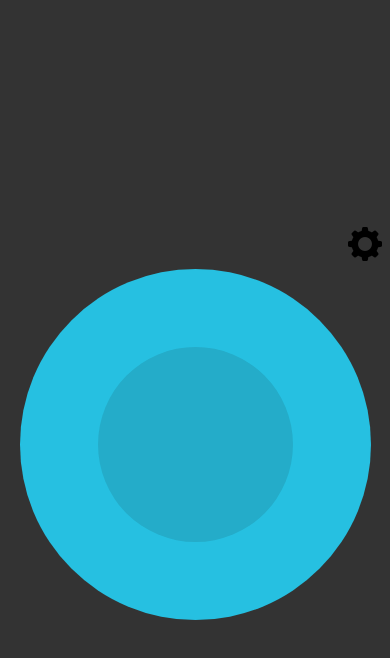
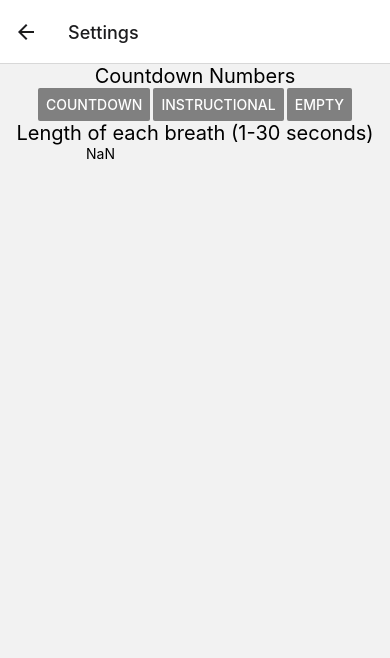
Before and after one commit to Brandon-Dore-1/breathe, a React Native app: screen /Settings in a window 390 px wide. Before the commit this address had no page. Shown: the top 658 px of the page. Built offline with nearby package versions, Linux system fonts and the light colour scheme.

Commit message:
Perform a general code clean-up

```diff
--- a/App.js
+++ b/App.js
@@ -10,15 +10,13 @@ export default function App() {
   return (
     <NavigationContainer>
       <Stack.Navigator
-        screenOptions={{
-          headerShown: false,
-        }}
+
       >
         <Stack.Group>
           <Stack.Screen name="Home" component={BreathePage} />
         </Stack.Group>
         <Stack.Group screenOptions={{ presentation: "modal" }}>
-          <Stack.Screen name="SettingsModal" component={SettingsModal} />
+          <Stack.Screen name="Settings" component={SettingsModal} />
         </Stack.Group>
       </Stack.Navigator>
     </NavigationContainer>
--- a/src/components/Breather.jsx
+++ b/src/components/Breather.jsx
@@ -5,23 +5,8 @@ import {
   Text,
   View,
   TouchableOpacity,
-  Dimensions,
 } from "react-native";
-
-const vw = (percentage) => {
-  const viewportWidth = Dimensions.get("window").width;
-  const decimal = percentage * 0.01;
-  percentage = parseInt(percentage, 10);
-
-  if (percentage < 0) {
-    percentage = 100;
-  }
-  if (percentage > 1000) {
-    percentage = 1000;
-  }
-
-  return Math.round(viewportWidth * decimal);
-};
+import { vw } from "../utils/css.utils";
 
 const Breather = (props) => {
   const initialSeconds = props.initialSeconds;
@@ -40,13 +25,9 @@ const Breather = (props) => {
     if (!clicked) {
       let i = 0;
       let currentSecond = initialSeconds;
-      let start = true;
       setClicked(true);
       const id = setInterval(() => {
-        if (start) {
-          setIntervalId(id);
-          start = false;
-        }
+        setIntervalId(id);
         currentSecond = Math.abs((i++ % (initialSeconds * 2)) - initialSeconds);
         setSeconds(currentSecond);
         if (currentSecond === 0) {
@@ -74,6 +55,7 @@ const Breather = (props) => {
       }).start();
       clearInterval(intervalId);
       setSeconds(initialSeconds);
+      setInstructions("In");
       setClicked(false);
     }
     setTimeout(() => {
--- a/src/components/SettingsModal.jsx
+++ b/src/components/SettingsModal.jsx
@@ -1,32 +1,19 @@
 import React, { useState, useEffect } from "react";
-import {
-  StyleSheet,
-  Switch,
-  View,
-  Button,
-  Text,
-  TextInput,
-  Alert,
-} from "react-native";
+import { StyleSheet, View, Button, Text, TextInput, Alert, TouchableWithoutFeedback, Keyboard } from "react-native";
 import AsyncStorage from "@react-native-async-storage/async-storage";
+import { fetchData } from "../utils/storage.utils";
 
 const SettingsModal = ({ navigation }) => {
-  const [circleOption, setcircleOption] = useState();
-  const [breatheTime, setBreatheTime] = useState();
-
-  const fetchData = async () => {
-    try {
-      const breatheTimeTemp = await AsyncStorage.getItem("breatheTime");
-      const circleOptionTemp = await AsyncStorage.getItem("circleOption");
-      setBreatheTime(breatheTimeTemp);
-      setcircleOption(circleOptionTemp);
-    } catch (e) {
-      Alert.alert("Error", "There was an error retrieving your settings.");
-    }
-  };
+  const [circleOption, setcircleOption] = useState("");
+  const [breatheTime, setBreatheTime] = useState("");
 
   useEffect(() => {
-    fetchData();
+    const setData = async () => {
+      const data = await fetchData();
+      setcircleOption(data.circleOption);
+      setBreatheTime(data.breatheTime);
+    };
+    setData();
   }, []);
 
   const storeData = async (key, value) => {
@@ -52,7 +39,6 @@ const SettingsModal = ({ navigation }) => {
 
   return (
     <View style={styles.modalView}>
-      <Text style={styles.headingText}>Settings Page{"\n"}</Text>
       <Text style={styles.modalText}>Countdown Numbers</Text>
       <View style={styles.fixToText}>
         <Button
@@ -72,14 +58,18 @@ const SettingsModal = ({ navigation }) => {
         />
       </View>
       <Text style={styles.modalText}>Length of each breath (1-30 seconds)</Text>
+      <TouchableWithoutFeedback onPress={Keyboard.dismiss} accessible={false}>
+        <View style={{ flex: 1 }}>
           <TextInput
             placeholder={"Enter number here"}
             keyboardType="numeric"
             onChangeText={onChangeBreatheTime}
             value={breatheTime}
           />
+        </View>
+      </TouchableWithoutFeedback>
+
       <Text></Text>
-      <Button onPress={() => navigation.goBack()} title="Dismiss" />
     </View>
   );
 };
@@ -89,9 +79,6 @@ const styles = StyleSheet.create({
     flex: 1,
     alignItems: "center",
     justifyContent: "center",
-  },
-  headingText: {
-    fontSize: 30,
   },
   modalText: {
     fontSize: 20,
--- /dev/null
+++ b/src/utils/css.utils.js
@@ -0,0 +1,18 @@
+import {
+  Dimensions
+} from "react-native";
+
+export const vw = (percentage) => {
+  const viewportWidth = Dimensions.get("window").width;
+  const decimal = percentage * 0.01;
+  percentage = parseInt(percentage, 10);
+
+  if (percentage < 0) {
+    percentage = 100;
+  }
+  if (percentage > 1000) {
+    percentage = 1000;
+  }
+
+  return Math.round(viewportWidth * decimal);
+};
--- /dev/null
+++ b/src/utils/storage.utils.js
@@ -0,0 +1,34 @@
+import AsyncStorage from "@react-native-async-storage/async-storage";
+import { Alert } from "react-native";
+const storeData = async (key, value) => {
+  try {
+    await AsyncStorage.setItem(key, value);
+  } catch (e) {
+    Alert.alert("Error", "There was an error saving your settings.");
+  }
+};
+
+export const fetchData = async () => {
+  try {
+    const breatheTime = await AsyncStorage.getItem("breatheTime");
+    const circleOption = await AsyncStorage.getItem("circleOption");
+    return { breatheTime: parseInt(breatheTime), circleOption: circleOption };
+  } catch (e) {
+    Alert.alert("Error", "There was an error retrieving your settings.");
+  }
+};
+
+export const fetchOrCreateSettings = async () => {
+  try {
+    const data = fetchData();
+    if (data.breatheTime !== null && data.circleOptionTemp !== null) {
+      return data
+    } else {
+      storeData("breatheTime", 5);
+      storeData("circleOption", "Countdown");
+    }
+    setLoading(false);
+  } catch (e) {
+    Alert.alert("Error", "There was an error retrieving your settings.");
+  }
+};
--- a/src/views/BreathePage.jsx
+++ b/src/views/BreathePage.jsx
@@ -5,48 +5,28 @@ import {
   View,
   TouchableHighlight,
   Image,
-  Alert,
   Text,
 } from "react-native";
 import Breather from "../components/Breather";
-import AsyncStorage from "@react-native-async-storage/async-storage";
 import { useIsFocused } from "@react-navigation/native";
+import { fetchOrCreateSettings } from "../utils/storage.utils";
 
 const BreathePage = ({ navigation }) => {
-  const [circleOption, setcircleOption] = useState();
-  const [breatheTime, setBreatheTime] = useState();
+  const [circleOption, setcircleOption] = useState("null");
+  const [breatheTime, setBreatheTime] = useState("");
   const [isLoading, setLoading] = useState(true);
-
+  navigation.setOptions({ headerShown: false })
   const isFocused = useIsFocused();
 
-  const storeData = async (key, value) => {
-    try {
-      await AsyncStorage.setItem(key, value);
-    } catch (e) {
-      Alert.alert("Error", "There was an error saving your settings.");
-    }
-  };
-
-  const fetchOrCreateSettings = async () => {
-    try {
-      const breatheTimeTemp = await AsyncStorage.getItem("breatheTime");
-      const circleOptionTemp = await AsyncStorage.getItem("circleOption");
-      if (breatheTimeTemp !== null && circleOptionTemp !== null) {
-        setBreatheTime(parseInt(breatheTimeTemp));
-        setcircleOption(circleOptionTemp);
-      } else {
-        storeData("breatheTime", 5);
-        storeData("circleOption", "Countdown");
-      }
+  useEffect(() => {
+    const setData = async () => {
+      setLoading(true);
+      const data = await fetchOrCreateSettings();
+      setcircleOption(data.circleOption);
+      setBreatheTime(data.breatheTime);
       setLoading(false);
-    } catch (e) {
-      Alert.alert("Error", "There was an error retrieving your settings.");
-    }
-  };
-
-  useEffect(() => {
-    setLoading(true);
-    fetchOrCreateSettings();
+    };
+    setData();
   }, [isFocused]);
 
   if (isLoading) {
@@ -59,7 +39,7 @@ const BreathePage = ({ navigation }) => {
   return (
     <View style={styles.container}>
       <TouchableHighlight
-        onPress={() => navigation.navigate("SettingsModal")}
+        onPress={() => navigation.navigate("Settings")}
         style={styles.settingsContainer}
       >
         <Image
```
Also changed, not shown: src/utils/utils.js (deleted, +0 -11 lines). Lines whose indentation alone changed are shown as unchanged.
